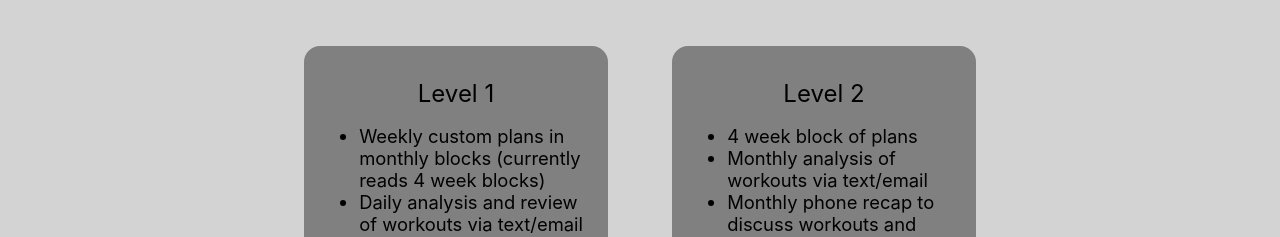
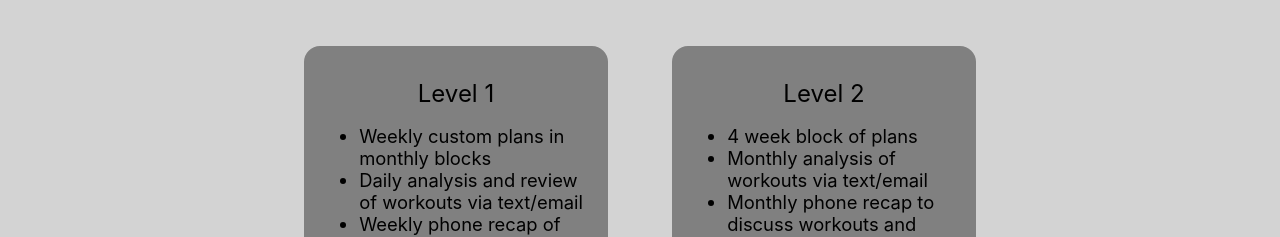
Before and after one commit to cicala44/cicala44.github.io, a React (Create React App) app: page / in a window 1280 px wide. Shown: the part 2720-2957 px from the top of the page. Built offline with nearby package versions, Linux system fonts and the light colour scheme.

Commit message:
Text corrections and cleanup

```diff
--- a/src/data/services.js
+++ b/src/data/services.js
@@ -1,7 +1,7 @@
 export const services = [
     {
         name: "Level 1",
-        features: ["Weekly custom plans in monthly blocks (currently reads 4 week blocks)", "Daily analysis and review of workouts via text/email", "Weekly phone recap of workouts and goals", "Video analysis of workouts", "Nutrition assistance", "Equipment assistance"]
+        features: ["Weekly custom plans in monthly blocks", "Daily analysis and review of workouts via text/email", "Weekly phone recap of workouts and goals", "Video analysis of workouts", "Nutrition assistance", "Equipment assistance"]
     },
     {
         name: "Level 2",
--- a/src/sections/AboutMeSection.js
+++ b/src/sections/AboutMeSection.js
@@ -58,7 +58,7 @@
                                 Hi, I'm Chris!
                             </div>
                             <div className="about-me-text-content">
-                                I have been involved in multisport and endurance events for over 15 years and has completed more than 100 races including multiple Ironman and 70.3 events! Inspired years ago by a simple bike ride on a sunny afternoon a fire was lit that burns larger and hotter than ever with the opportunity to bring endurance into the lives of others!
+                                I have been involved in multisport and endurance events for over 15 years and have completed more than 100 races including multiple Ironman and 70.3 events! Inspired years ago by a simple bike ride on a sunny afternoon a fire was lit that burns larger and hotter than ever with the opportunity to bring endurance into the lives of others!
                             </div>
                         </div>
                     </div>
```
Also changed, not shown: public/assets/arrow.png (deleted), public/assets/bannertemphold.svg (deleted).
